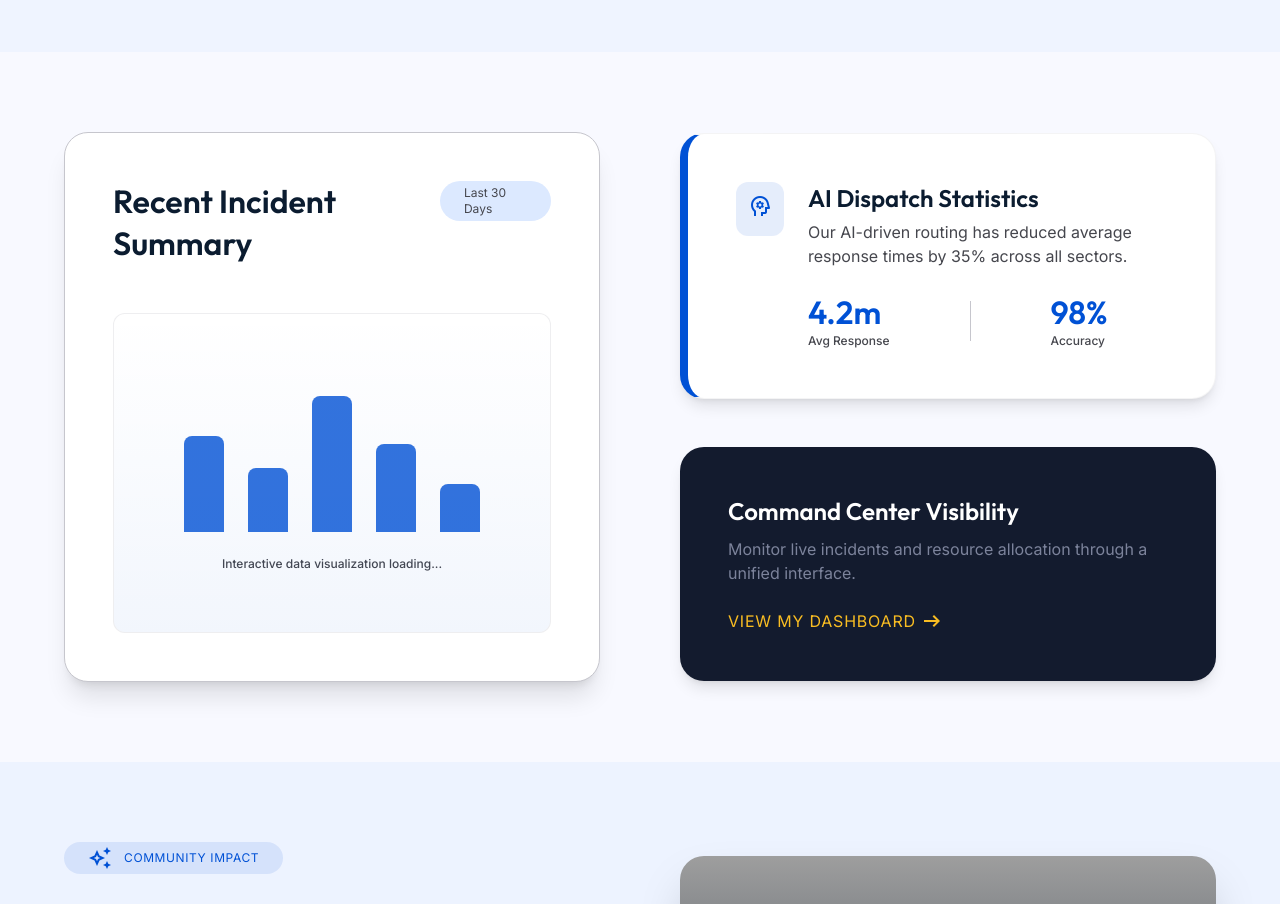
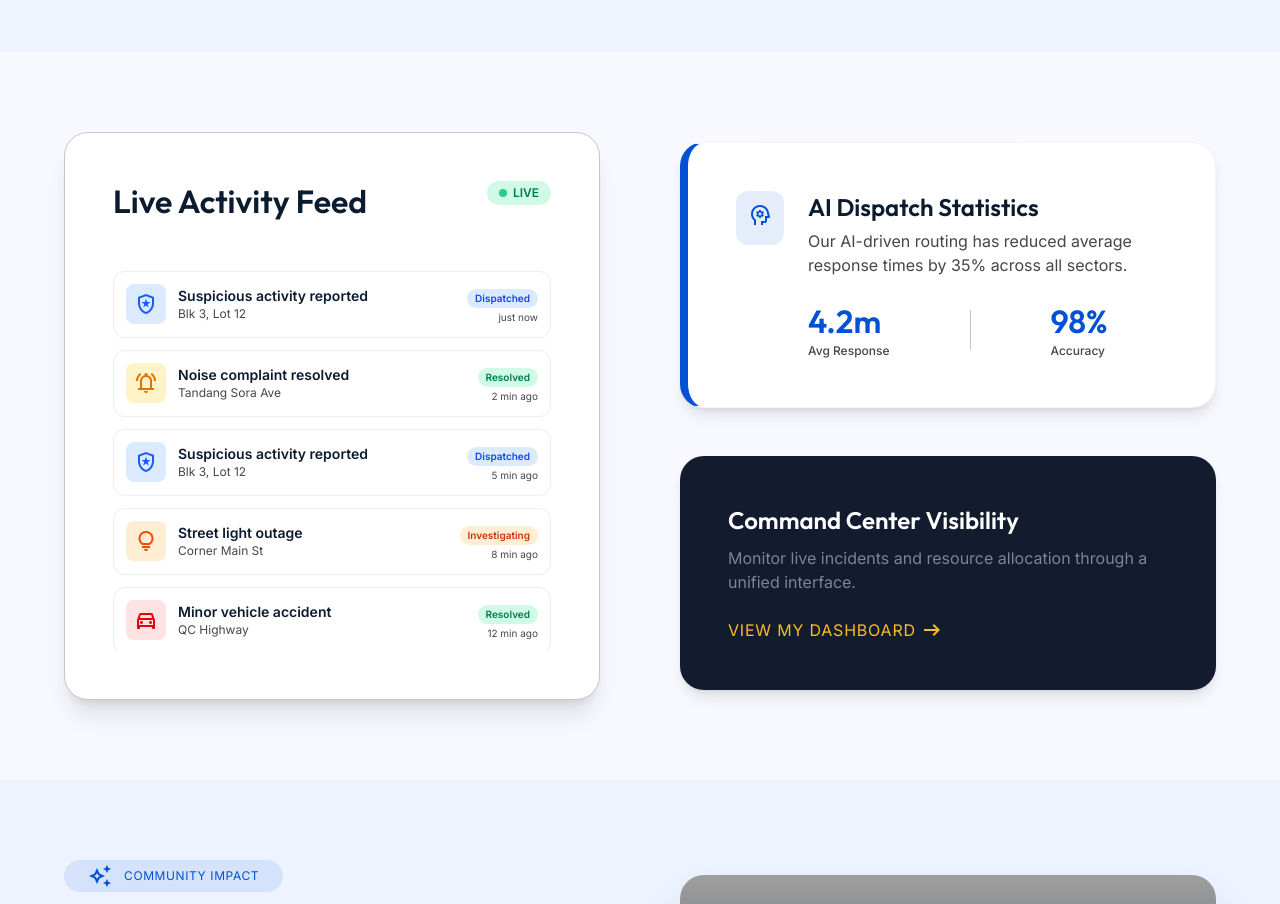
Before and after one commit to myheadisspinning/LIER-System, a React (Vite) app in the folder frontend/: page / in a window 1280 px wide. Shown: the part 1800-2704 px from the top of the page. Built offline with nearby package versions, Linux system fonts and the light colour scheme; no server answers; grey boxes are pictures that could not be loaded; a web font is replaced by a local one.

Commit message:
Replace static bar chart with animated Live Activity Feed on Home page

```diff
--- a/frontend/src/pages/Home.tsx
+++ b/frontend/src/pages/Home.tsx
@@ -43,6 +43,73 @@ function CountUp({ target, suffix = '', duration = 2000 }: { target: number; suf
     <span ref={ref} className="font-display-lg text-2xl md:text-display-lg text-on-surface">
       {count.toLocaleString()}{suffix}
     </span>
+  );
+}
+
+const feedItems = [
+  { icon: 'notifications_active', iconBg: 'bg-amber-100', iconColor: 'text-amber-600', title: 'Noise complaint resolved', location: 'Tandang Sora Ave', time: '2 min ago', status: 'Resolved', statusBg: 'bg-emerald-100 text-emerald-700' },
+  { icon: 'local_police', iconBg: 'bg-blue-100', iconColor: 'text-blue-600', title: 'Suspicious activity reported', location: 'Blk 3, Lot 12', time: '5 min ago', status: 'Dispatched', statusBg: 'bg-blue-100 text-blue-700' },
+  { icon: 'lightbulb', iconBg: 'bg-orange-100', iconColor: 'text-orange-600', title: 'Street light outage', location: 'Corner Main St', time: '8 min ago', status: 'Investigating', statusBg: 'bg-orange-100 text-orange-700' },
+  { icon: 'directions_car', iconBg: 'bg-red-100', iconColor: 'text-red-600', title: 'Minor vehicle accident', location: 'QC Highway', time: '12 min ago', status: 'Resolved', statusBg: 'bg-emerald-100 text-emerald-700' },
+  { icon: 'pets', iconBg: 'bg-purple-100', iconColor: 'text-purple-600', title: 'Lost pet reported', location: 'Phase 2, Block 7', time: '15 min ago', status: 'Open', statusBg: 'bg-gray-100 text-gray-600' },
+  { icon: 'water_drop', iconBg: 'bg-cyan-100', iconColor: 'text-cyan-600', title: 'Water leak reported', location: 'Blk 5, Lot 8', time: '18 min ago', status: 'Dispatched', statusBg: 'bg-blue-100 text-blue-700' },
+  { icon: 'groups', iconBg: 'bg-green-100', iconColor: 'text-green-600', title: 'Community patrol completed', location: 'Zone 3 perimeter', time: '22 min ago', status: 'Resolved', statusBg: 'bg-emerald-100 text-emerald-700' },
+];
+
+function LiveActivityFeed() {
+  const [visibleCount, setVisibleCount] = useState(0);
+  const [items, setItems] = useState(feedItems.slice(0, 5));
+
+  useEffect(() => {
+    const initialTimer = setTimeout(() => setVisibleCount(5), 300);
+    return () => clearTimeout(initialTimer);
+  }, []);
+
+  useEffect(() => {
+    if (visibleCount < 5) return;
+    const interval = setInterval(() => {
+      setItems((prev) => {
+        const nextIdx = (feedItems.indexOf(prev[0]) + 1) % feedItems.length;
+        const newFirst = { ...feedItems[nextIdx], time: 'just now' };
+        return [newFirst, ...prev.slice(0, 4)];
+      });
+      setVisibleCount(0);
+      setTimeout(() => setVisibleCount(5), 100);
+    }, 4000);
+    return () => clearInterval(interval);
+  }, [visibleCount]);
+
+  return (
+    <div className="bg-white p-6 md:p-lg rounded-3xl shadow-xl border border-outline-variant transition-transform hover:scale-[1.01]">
+      <div className="flex flex-col sm:flex-row sm:items-center justify-between mb-lg gap-sm">
+        <h3 className="font-headline-lg text-xl md:text-headline-lg text-on-surface">Live Activity Feed</h3>
+        <span className="inline-flex items-center gap-1.5 text-xs font-bold bg-emerald-100 text-emerald-700 px-3 py-1 rounded-full self-start">
+          <span className="w-2 h-2 rounded-full bg-emerald-500 animate-pulse"></span>
+          LIVE
+        </span>
+      </div>
+      <div className="space-y-3 overflow-hidden h-[340px] md:h-[380px]">
+        {items.map((item, i) => (
+          <div
+            key={`${item.title}-${i}-${items.indexOf(item)}`}
+            className="flex items-center gap-3 p-3 rounded-xl bg-surface-container-lowest border border-outline-variant/30 transition-all duration-500"
+            style={{ opacity: i < visibleCount ? 1 : 0, transform: i < visibleCount ? 'translateY(0)' : 'translateY(12px)' }}
+          >
+            <div className={`w-10 h-10 rounded-lg ${item.iconBg} ${item.iconColor} flex items-center justify-center shrink-0`}>
+              <span className="material-symbols-outlined text-xl">{item.icon}</span>
+            </div>
+            <div className="flex-1 min-w-0">
+              <p className="font-label-md text-sm font-semibold text-on-surface truncate">{item.title}</p>
+              <p className="text-xs text-on-surface-variant truncate">{item.location}</p>
+            </div>
+            <div className="text-right shrink-0">
+              <span className={`inline-block text-[10px] font-bold px-2 py-0.5 rounded-full ${item.statusBg}`}>{item.status}</span>
+              <p className="text-[10px] text-on-surface-variant mt-0.5">{item.time}</p>
+            </div>
+          </div>
+        ))}
+      </div>
+    </div>
   );
 }
 
@@ -233,25 +300,7 @@ export default function Home() {
         <div className="container mx-auto px-4 md:px-margin-desktop">
           <div className="grid grid-cols-1 lg:grid-cols-2 gap-xl items-center">
             <div data-section="highlights">
-              <div className="bg-white p-6 md:p-lg rounded-3xl shadow-xl border border-outline-variant transition-transform hover:scale-[1.01]">
-                <div className="flex flex-col sm:flex-row sm:items-center justify-between mb-lg gap-sm">
-                  <h3 className="font-headline-lg text-xl md:text-headline-lg text-on-surface">Recent Incident Summary</h3>
-                  <span className="text-on-surface-variant font-label-md text-xs bg-surface-container-high px-md py-xs rounded-full self-start">Last 30 Days</span>
-                </div>
-                <div className="w-full h-64 md:h-80 bg-surface-container-lowest rounded-xl flex items-center justify-center overflow-hidden border border-outline-variant/30 relative">
-                  <div className={`absolute inset-0 ${styles.chartGradient}`}></div>
-                  <div className="flex flex-col items-center gap-md p-4">
-                    <div className="flex gap-2 md:gap-md items-end h-40">
-                      <div className="w-6 md:w-10 bg-secondary/80 rounded-t-lg transition-all duration-1000 origin-bottom" data-height="60%" style={{ height: '0%' }}></div>
-                      <div className="w-6 md:w-10 bg-secondary/80 rounded-t-lg transition-all duration-1000 delay-100 origin-bottom" data-height="40%" style={{ height: '0%' }}></div>
-                      <div className="w-6 md:w-10 bg-secondary/80 rounded-t-lg transition-all duration-1000 delay-200 origin-bottom" data-height="85%" style={{ height: '0%' }}></div>
-                      <div className="w-6 md:w-10 bg-secondary/80 rounded-t-lg transition-all duration-1000 delay-300 origin-bottom" data-height="55%" style={{ height: '0%' }}></div>
-                      <div className="w-6 md:w-10 bg-secondary/80 rounded-t-lg transition-all duration-1000 delay-400 origin-bottom" data-height="30%" style={{ height: '0%' }}></div>
-                    </div>
-                    <p className="text-on-surface-variant font-caption text-caption text-center">Interactive data visualization loading...</p>
-                  </div>
-                </div>
-              </div>
+              <LiveActivityFeed />
             </div>
             <div className="space-y-6 md:space-y-lg" data-section="highlights-right">
               <div className="bg-white p-6 md:p-lg rounded-3xl border-l-8 border-l-secondary shadow-lg border border-outline-variant/20 hover:shadow-xl transition-all">
```
